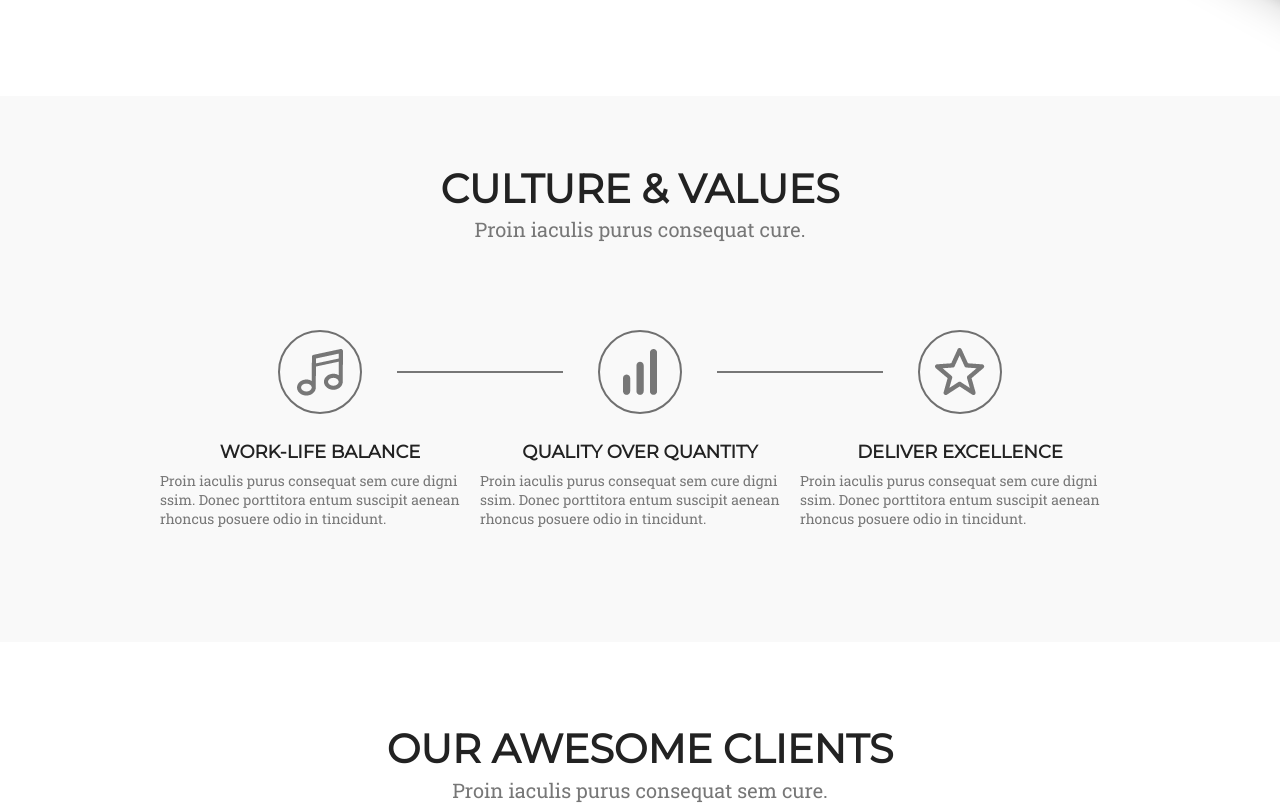
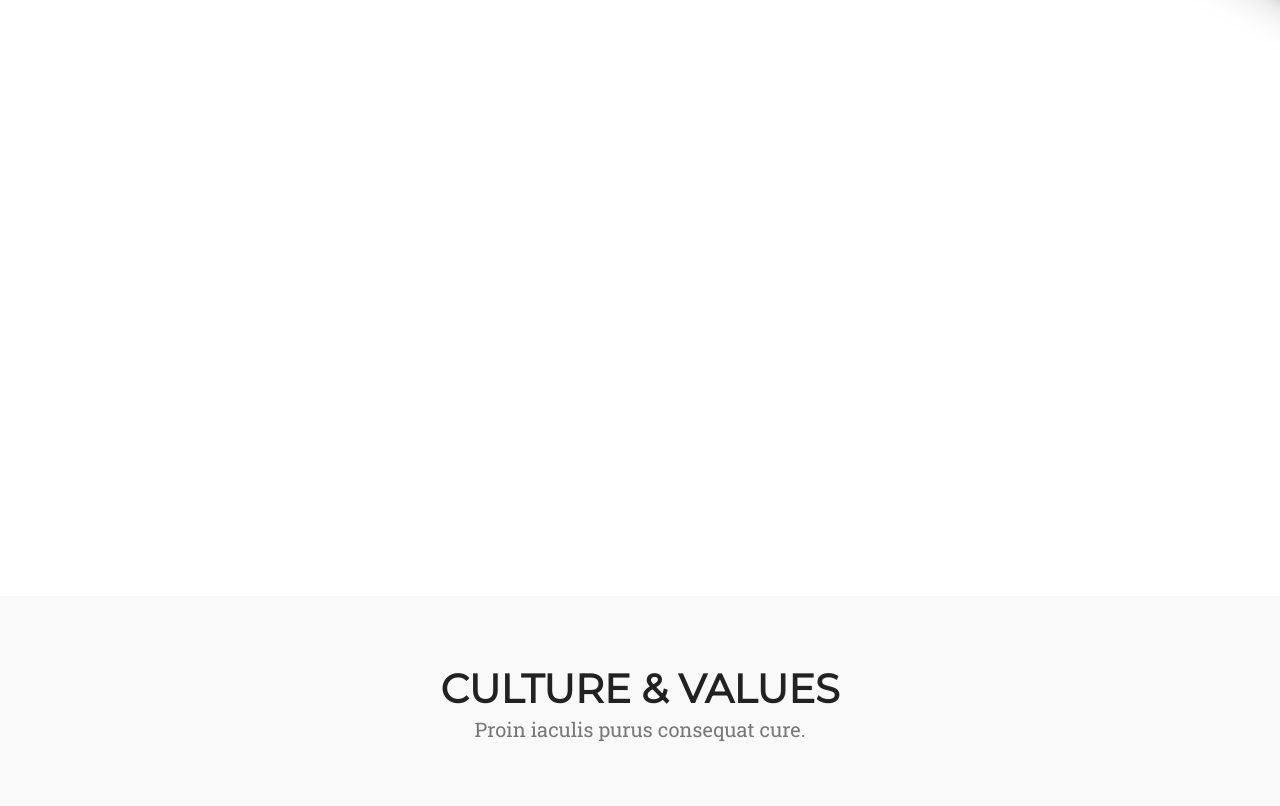
Before and after one commit to frontendagnes/challenge-3, a plain HTML site: page index.html in a window 1280 px wide. Shown: the part 2563-3369 px from the top of the page. Drawn offline with Linux system fonts and the light colour scheme.

Commit message:
culture margin-top

```diff
--- a/style-new.css
+++ b/style-new.css
@@ -334,6 +334,7 @@ main{
 /* Culture */
 #culture{
     background-color: #F9F9F9;
+    margin-top: 500px; /*na loclalhost wartość = 0 */
 }
 .culture-head{
     text-align: center;
```
